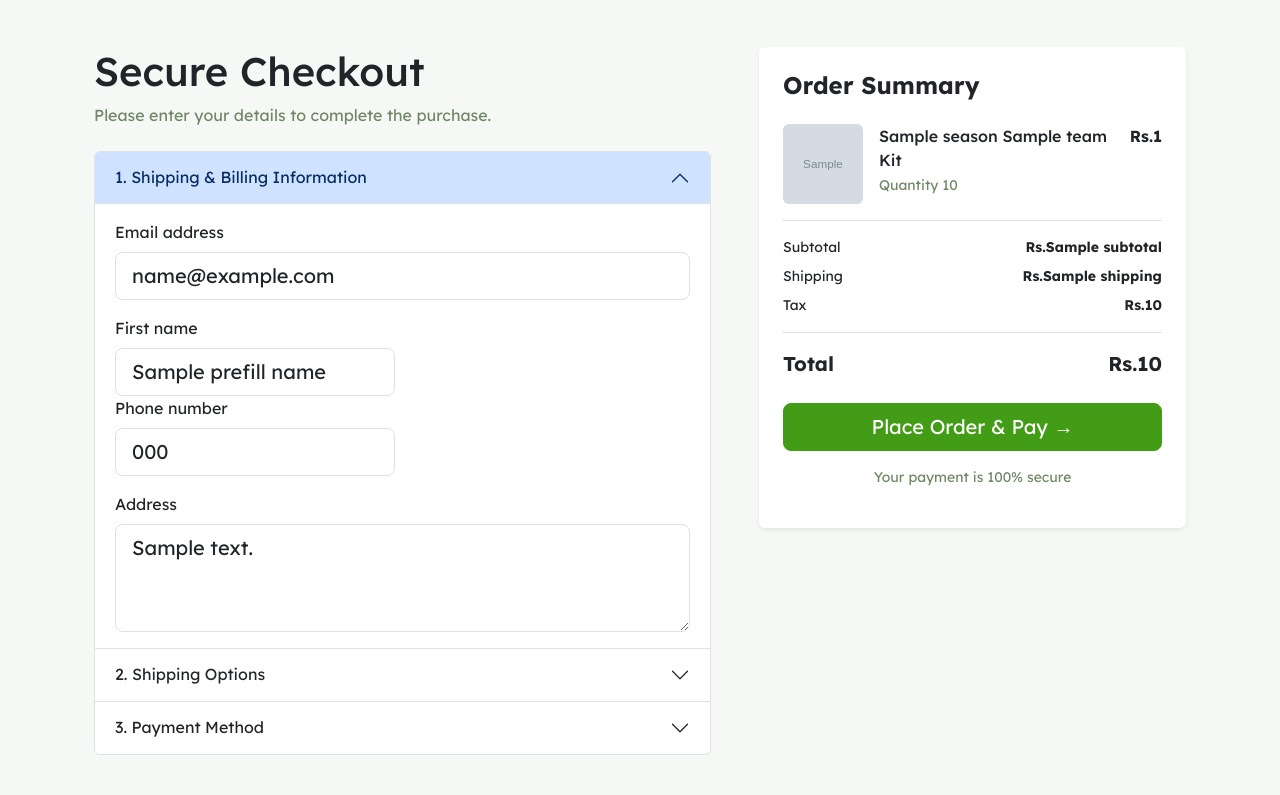
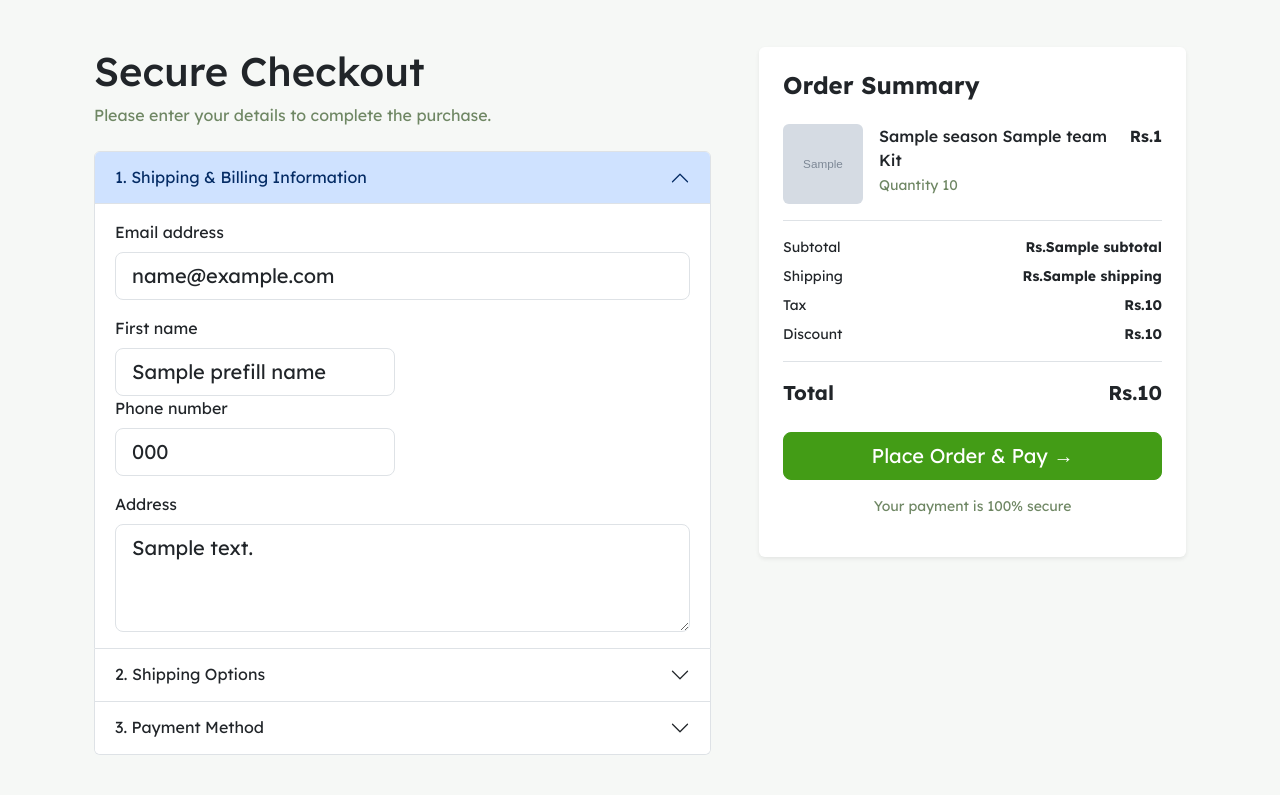
Before and after one commit to LegolasGreenleaf1999/RETRO-XI, a Django app: template templates/user/checkout.html in a window 1280 px wide. Shown: the part 86-881 px from the top of the page. Run offline with Django 5.2, Linux system fonts and the light colour scheme; the template is opened without the code that fills it: most values are stand-ins (such as "Sample title", 1, 10 or a date in 2020); grey boxes marked "Sample" are stand-in pictures; parts of the project's set-up code (start-up, migrations or seed data) failed here and were passed over; some libraries are stand-ins or nearby versions.

Commit message:
checkout page discount

```diff
--- a/product/views.py
+++ b/product/views.py
@@ -397,6 +397,7 @@ def checkout(request):
     'subtotal':subtotal,
     'shipping':shipping,
     'tax':tax,
+    'discount':discount,
     'grand_total':grand_total,
     'shipping_method':shipping_method,
     'prefill_name':user.first_name,
--- a/templates/user/checkout.html
+++ b/templates/user/checkout.html
@@ -178,8 +178,11 @@
           <div class="d-flex justify-content-between mb-2">
             <span>Shipping</span><strong>Rs.{{shipping}}</strong>
           </div>
+          <div class="d-flex justify-content-between mb-2">
+            <span>Tax</span><strong>Rs.{{tax}}</strong>
+          </div>
           <div class="d-flex justify-content-between mb-3">
-            <span>Tax</span><strong>Rs.{{tax}}</strong>
+            <span>Discount</span><strong>Rs.{{discount}}</strong>
           </div>
           <div class="d-flex justify-content-between fw-bold fs-5 border-top pt-3">
             <span>Total</span><span>Rs.{{grand_total}}</span>
```
